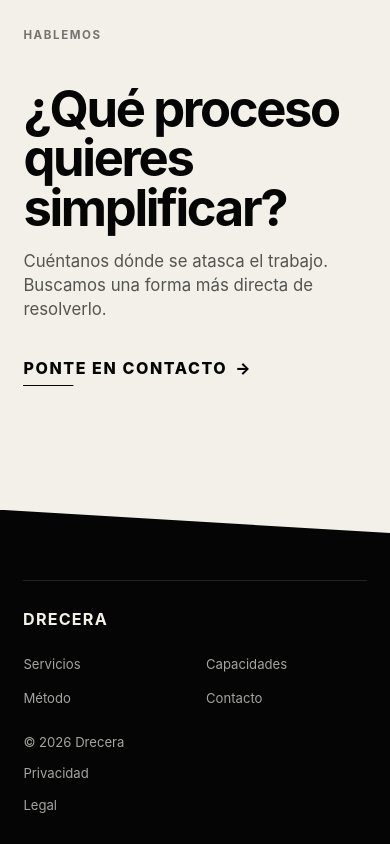
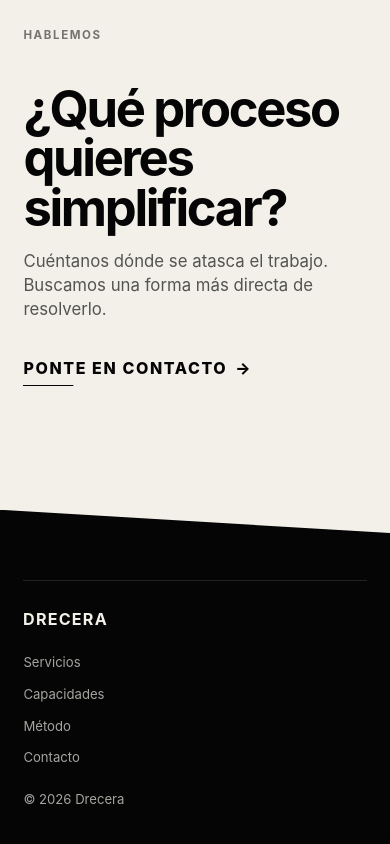
Before and after one commit to jesusramiireezz/drecera, a React (Vite) app: page / in a window 390 px wide. Shown: the part 6380-7224 px from the top of the page. Built offline with nearby package versions, Linux system fonts and the light colour scheme; a web font is replaced by a local one.

Commit message:
Footer responsive - MQ

```diff
--- a/src/components/Footer.jsx
+++ b/src/components/Footer.jsx
@@ -15,8 +15,6 @@ function Footer() {
           </nav>
           <div className="site-footer__legal">
             <span>© 2026 Drecera</span>
-            <a href="#privacidad">Privacidad</a>
-            <a href="#legal">Legal</a>
           </div>
         </div>
       </div>
--- a/src/styles/global.css
+++ b/src/styles/global.css
@@ -1326,14 +1326,15 @@ a {
 
   .site-footer__bottom nav,
   .site-footer__legal {
-    flex-direction: row;
-    flex-wrap: wrap;
-    gap: 14px 18px;
+    display: flex;
+    flex-direction: column;
+    align-items: flex-start;
+    gap: 12px;
   }
 
   .site-footer__bottom {
     grid-template-columns: 1fr;
-    gap: 24px;
+    gap: 22px;
   }
 
   .site-footer__bottom nav,
@@ -1346,16 +1347,10 @@ a {
   }
 
   .site-footer__bottom nav {
-    display: grid;
-    grid-template-columns: repeat(2, minmax(0, 1fr));
     width: 100%;
-    gap: 14px 22px;
   }
 
   .site-footer__legal {
-    display: grid;
-    grid-template-columns: 1fr;
-    gap: 12px;
     width: 100%;
   }
 }
```
